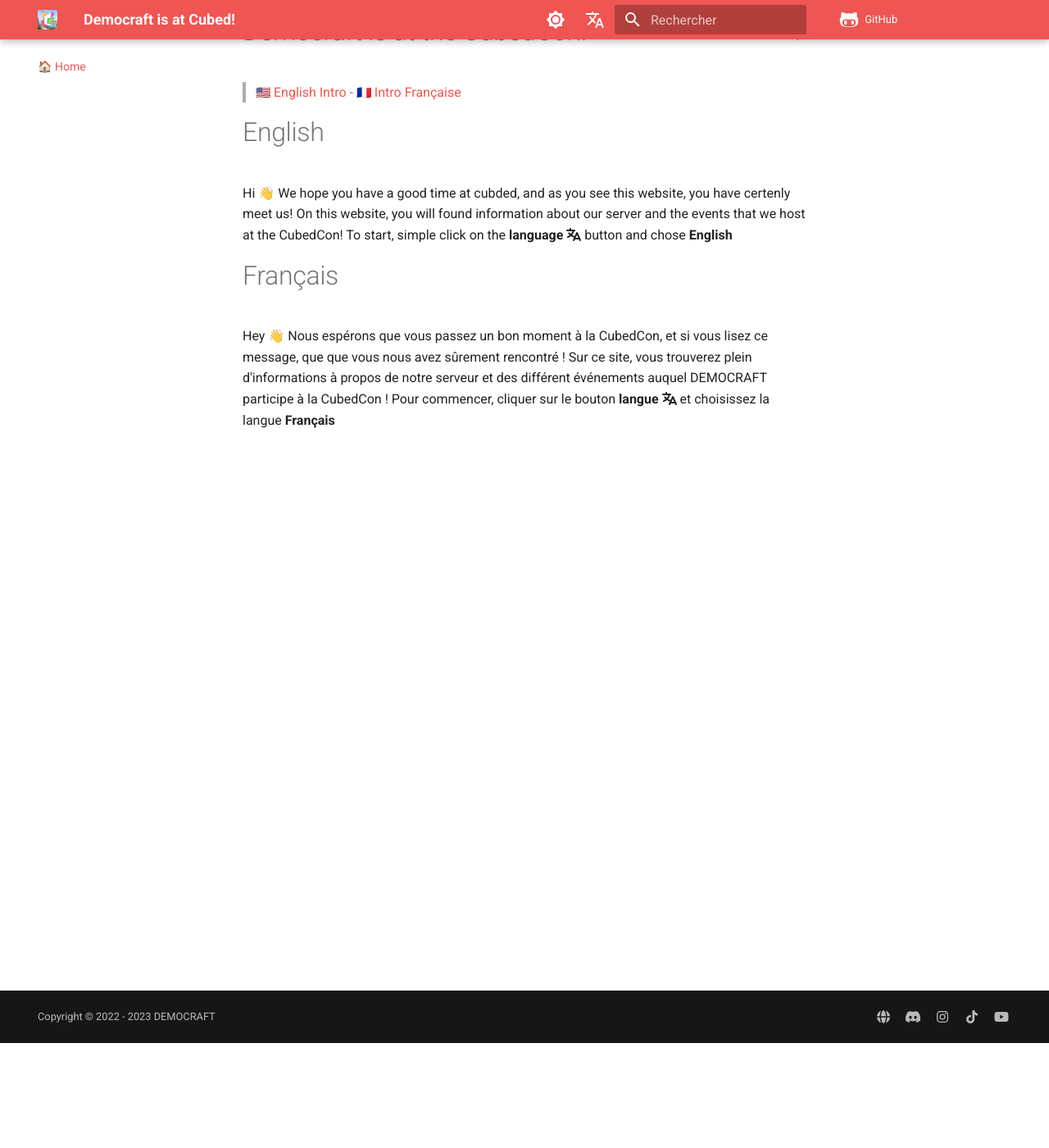
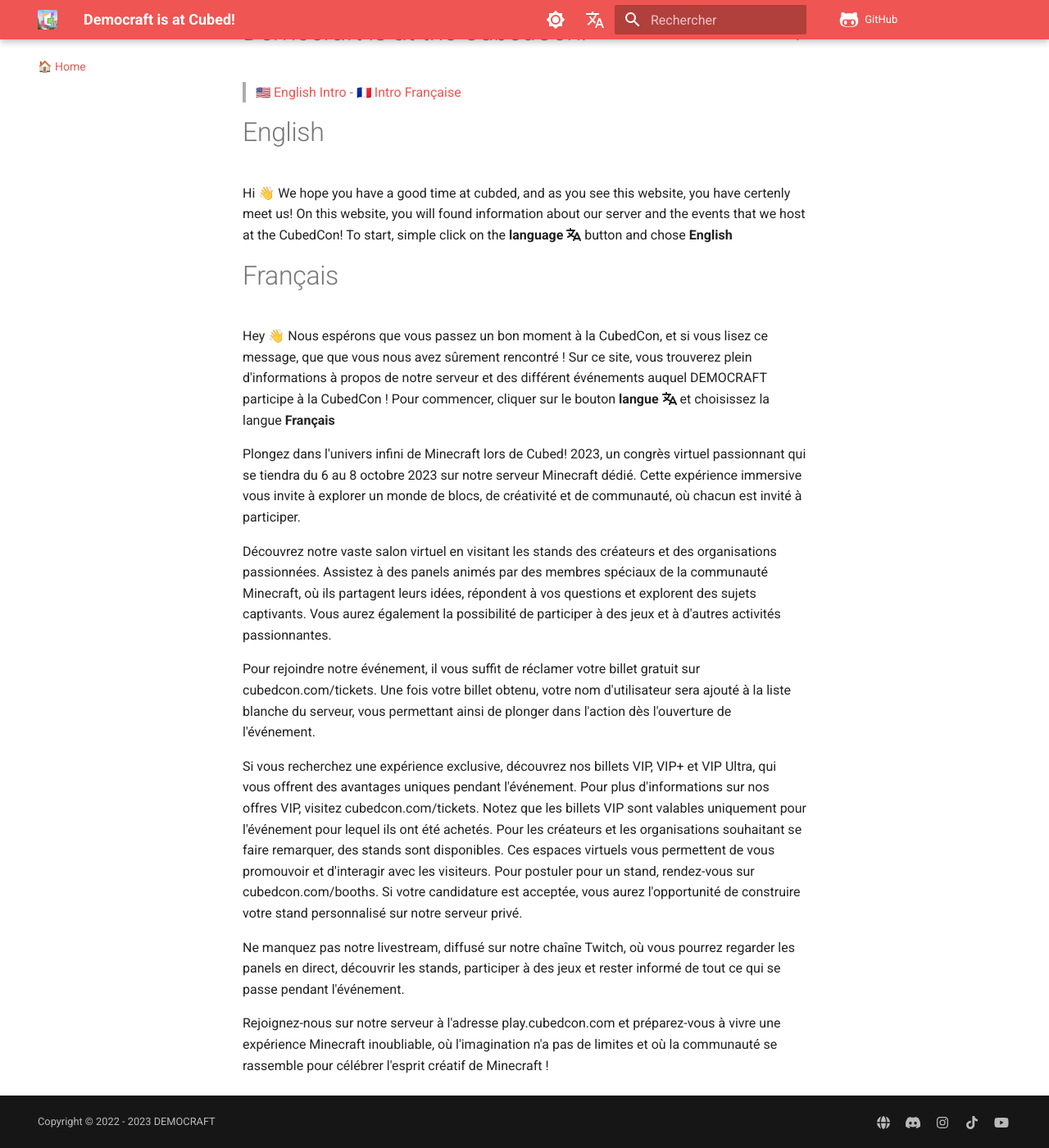
Before and after one commit to democraftmc/cubed-doc, an MkDocs documentation site: the page built from docs/docs/index.md, in a window 1280 px wide and 1400 px high, scrolled down 128 px. Shown: the whole window at 82% size. Built offline with MkDocs 1.6.1 and Material for MkDocs 9.7.7, drawn with Linux system fonts in a browser that asks for light colours; emoji names are drawn with the system emoji font; comment, search, counter and statistics services are not loaded.

Commit message:
Update index.md

```diff
--- a/docs/docs/index.md
+++ b/docs/docs/index.md
@@ -8,3 +8,16 @@
 
 # Français
 Hey 👋 Nous espérons que vous passez un bon moment à la CubedCon, et si vous lisez ce message, que que vous nous avez sûrement rencontré ! Sur ce site, vous trouverez plein d'informations à propos de notre serveur et des différent événements auquel DEMOCRAFT participe à la CubedCon ! Pour commencer, cliquer sur le bouton **langue** :fontawesome-solid-language: et choisissez la langue **Français**
+
+Plongez dans l'univers infini de Minecraft lors de Cubed! 2023, un congrès virtuel passionnant qui se tiendra du 6 au 8 octobre 2023 sur notre serveur Minecraft dédié. Cette expérience immersive vous invite à explorer un monde de blocs, de créativité et de communauté, où chacun est invité à participer.
+
+Découvrez notre vaste salon virtuel en visitant les stands des créateurs et des organisations passionnées. Assistez à des panels animés par des membres spéciaux de la communauté Minecraft, où ils partagent leurs idées, répondent à vos questions et explorent des sujets captivants. Vous aurez également la possibilité de participer à des jeux et à d'autres activités passionnantes.
+
+Pour rejoindre notre événement, il vous suffit de réclamer votre billet gratuit sur cubedcon.com/tickets. Une fois votre billet obtenu, votre nom d'utilisateur sera ajouté à la liste blanche du serveur, vous permettant ainsi de plonger dans l'action dès l'ouverture de l'événement.
+
+Si vous recherchez une expérience exclusive, découvrez nos billets VIP, VIP+ et VIP Ultra, qui vous offrent des avantages uniques pendant l'événement. Pour plus d'informations sur nos offres VIP, visitez cubedcon.com/tickets. Notez que les billets VIP sont valables uniquement pour l'événement pour lequel ils ont été achetés.
+Pour les créateurs et les organisations souhaitant se faire remarquer, des stands sont disponibles. Ces espaces virtuels vous permettent de vous promouvoir et d'interagir avec les visiteurs. Pour postuler pour un stand, rendez-vous sur cubedcon.com/booths. Si votre candidature est acceptée, vous aurez l'opportunité de construire votre stand personnalisé sur notre serveur privé.
+
+Ne manquez pas notre livestream, diffusé sur notre chaîne Twitch, où vous pourrez regarder les panels en direct, découvrir les stands, participer à des jeux et rester informé de tout ce qui se passe pendant l'événement.
+
+Rejoignez-nous sur notre serveur à l'adresse play.cubedcon.com et préparez-vous à vivre une expérience Minecraft inoubliable, où l'imagination n'a pas de limites et où la communauté se rassemble pour célébrer l'esprit créatif de Minecraft !
```
